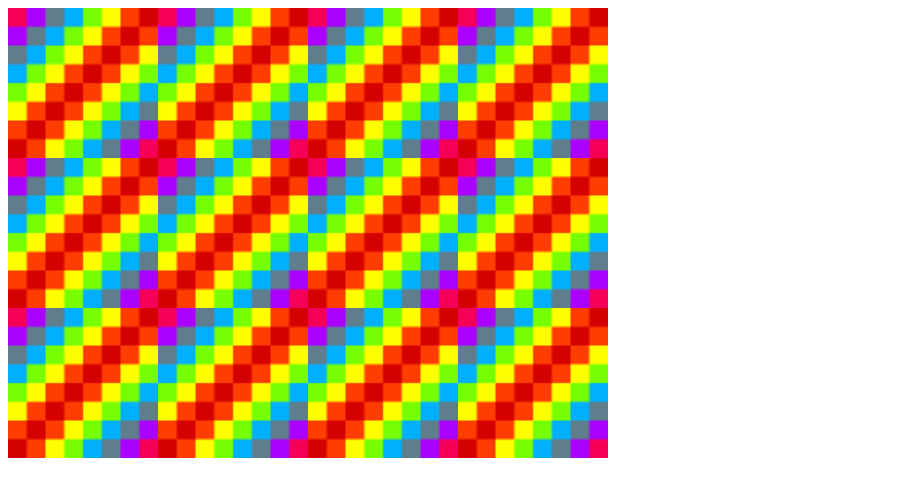
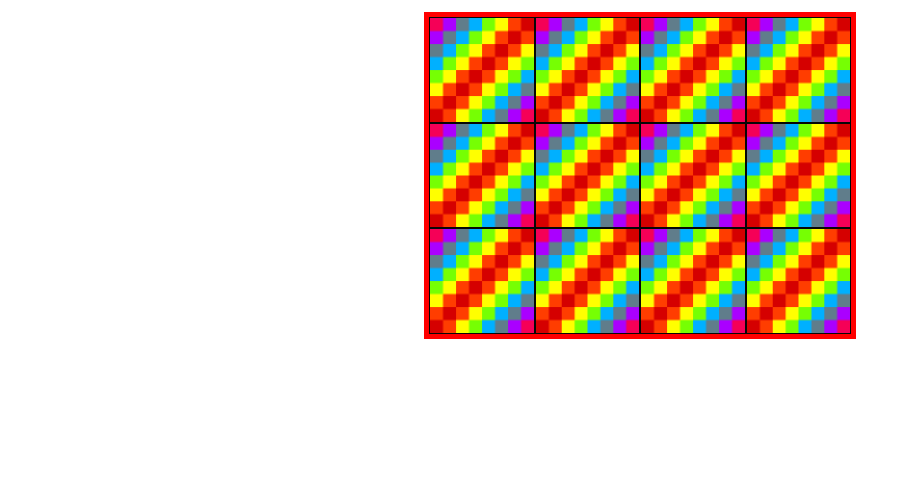
Before and after one commit to gabrielintech1999/memory_game, a plain HTML site: page index.html in a window 1280 px wide. Shown: the whole page, without its empty margins (0-911 px from the left). Drawn offline with nearby package versions, Linux system fonts and the light colour scheme; files that its build step writes are made by us from their sources.

Commit message:
Organizing files and stuff

```diff
--- a/index.html
+++ b/index.html
@@ -4,10 +4,10 @@
     <meta charset="UTF-8" />
     <meta name="viewport" content="width=device-width, initial-scale=1.0" />
     <title>Memory Game | Game</title>
-    <link rel="stylesheet" href="index.css">
+    <link rel="stylesheet" href="dist/index.css">
   </head>
   <body>
-    <div id="grid">
+    <div id="grid" class="grid">
 
     </div>
 
--- a/index.js
+++ b/index.js
@@ -1,64 +1,33 @@
 import cardArray from "./data.js";
 
+cardArray.sort(() => 0.5 - Math.random());
+const grid = document.querySelector("#grid");
+
+console.log(grid);
+
+function createBoard() {
+  for (let i = 0; i < cardArray.length; i++) {
+    const card = document.createElement("img");
 
 
+    card.onclick = flipCard
 
 
+    card.className = "card";
+    card.setAttribute("data-id", i)
 
+    card.src = "images/blank.png";
 
-
-let cards = [];
-
-
-
-
-
-
-const cardsPosition = [];
-
-cardArray.sort(() => 0.5 - Math.random());
-
-console.log(cardArray[0]);
-
-const grid = document.getElementById("grid");
-
-for (let i = 0; i < 12; i++) {
-  const card = document.createElement("img");
-  card.className = "card";
-  card.src = "images/blank.png";
-  card.setAttribute("data-id", i);
-  card.addEventListener("click", flipCard);
-  grid.appendChild(card);
-}
-
-function flipCard() {
-  const id = this.dataset.id;
-
-  this.src = cardArray[id].img;
-
-  cards.push(cardArray[id].name);
-  cardsPosition.push(id);
-
-  if (cards.length === 2) {
-    viewGameStatus();
+    grid.appendChild(card);
   }
 }
 
-function viewGameStatus() {
-  const images = document.querySelectorAll("img");
+createBoard();
 
-  console.log(images[cardsPosition[0]]);
-  console.log(images[cardsPosition[1]]);
 
-  //console.log(images[cardsPosition[0]]);
+function flipCard() {
+  console.log(this.dataset.id);
 
-  if (cards[0].name === cards[1].name) {
+}
 
-    images[cardsPosition[0]].src = "images/white.png";
-    images[cardsPosition[1]].src = "images/white.png";
-  } else {
-    cards = []
-    images[cardsPosition[0]].src = "images/blank.png";
-    images[cardsPosition[1]].src = "images/blank.png";
-  }
-}
+console.log(cardArray);
--- /dev/null
+++ b/styles/_card.scss
@@ -0,0 +1,10 @@
+
+
+.card {
+    border: 1px solid rgba(0, 0, 0, 0.973);
+    flex-shrink: 1;
+    flex-grow: 1;
+    flex-basis: 1;
+  // width: 6,25rem;
+   cursor: pointer;
+}
--- /dev/null
+++ b/styles/_layout.scss
@@ -0,0 +1,10 @@
+.grid {
+   // border: 5px solid blue;
+    display: flex;
+    justify-content: center;
+    flex-wrap: wrap;
+    margin-inline: auto;
+    max-width: 27rem;
+   // min-width: 20rem;
+    border: 5px solid red;
+}
--- /dev/null
+++ b/styles/_reset.scss
@@ -0,0 +1,17 @@
+html {
+  font-family: Arial, "Helvetica Neue", Helvetica, sans-serif;
+  box-sizing: border-box;
+}
+
+*,
+*::before,
+*::after {
+  padding: 0;
+  margin: 0;
+  box-sizing: inherit;
+}
+
+body {
+  padding: 12px;
+  font-size: 100%;
+}
--- /dev/null
+++ b/styles/index.scss
@@ -0,0 +1,3 @@
+@forward "reset";
+@forward "layout";
+@forward "card";
```
Also changed, not shown: index.css (deleted), 1 other file.
